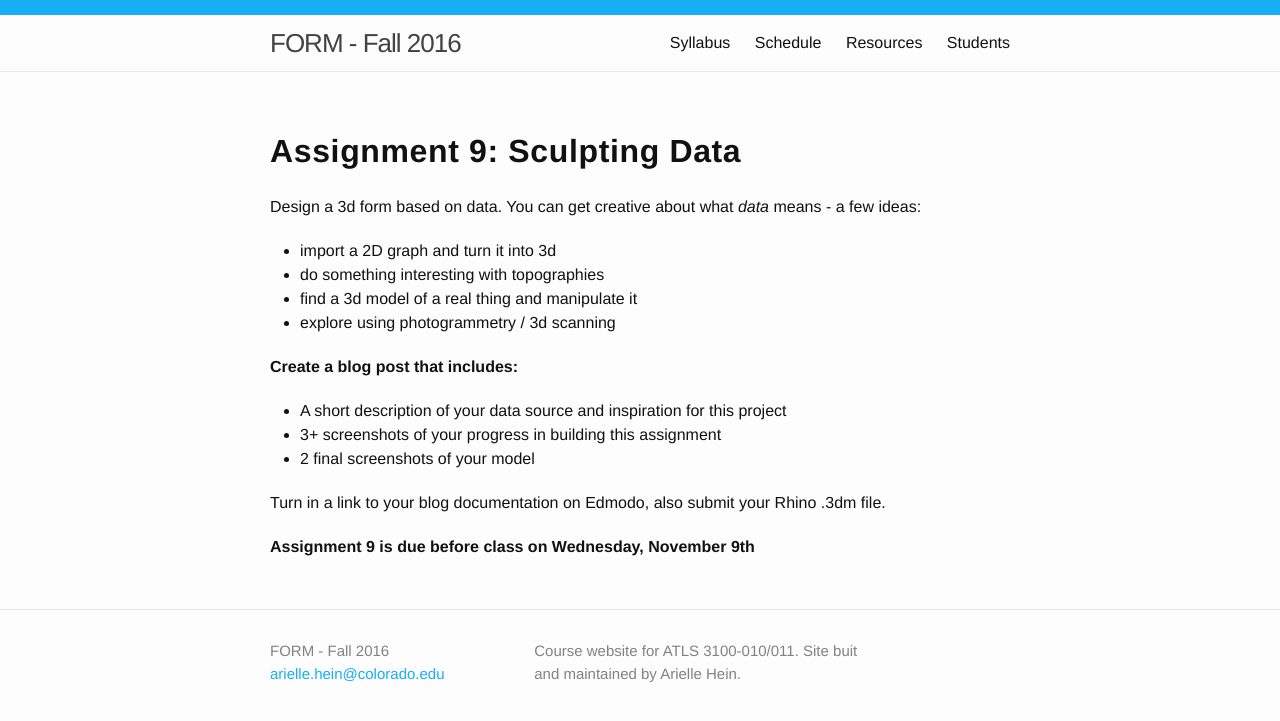
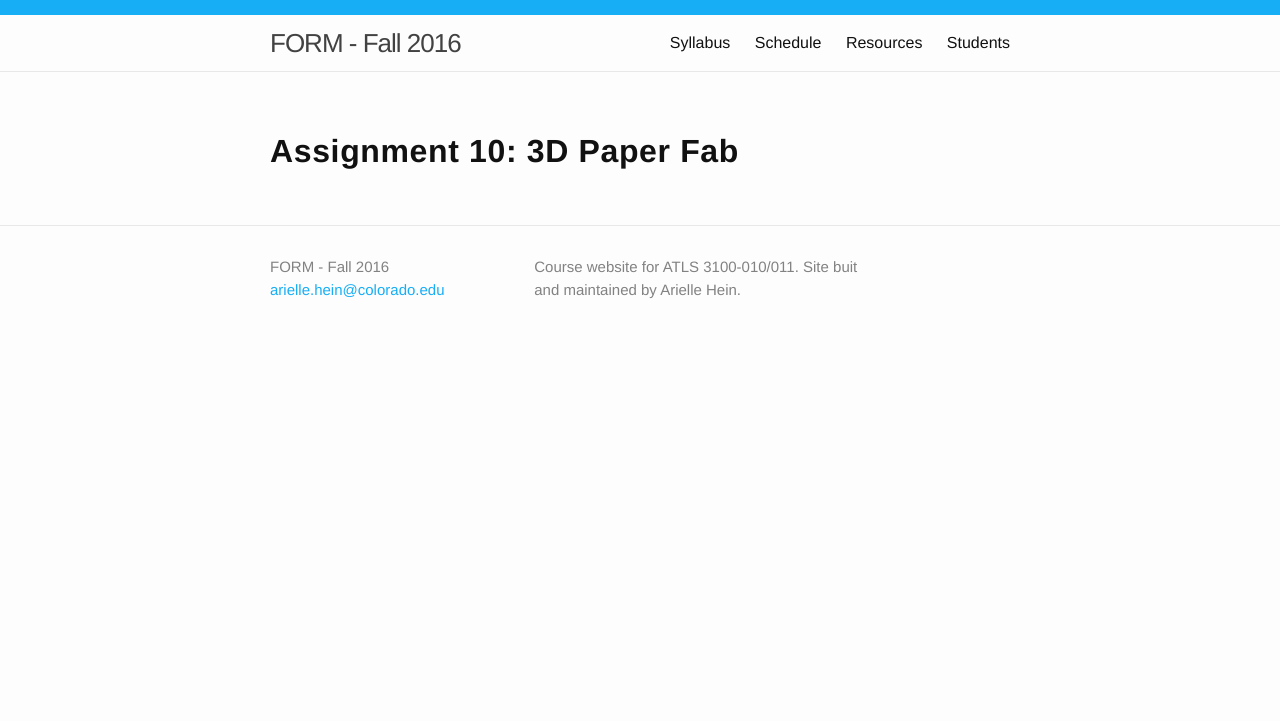
Before and after one commit to coloringchaos/form-fall-16, a Jekyll site: the page built from assignments/assignment-10.md, in a window 1280 px wide. Shown: the top 721 px of the page. Built offline with Jekyll 4.4.1, drawn with Linux system fonts in a browser that asks for light colours.

Commit message:
assignment posts

```diff
--- a/assignments/assignment-10.md
+++ b/assignments/assignment-10.md
@@ -4,21 +4,4 @@ title: Assignment 10
 permalink: /assignment-10/
 ---
 
-# Assignment 9: Sculpting Data
-
-Design a 3d form based on data. You can get creative about what *data* means - a few ideas:
-
-+ import a 2D graph and turn it into 3d
-+ do something interesting with topographies
-+ find a 3d model of a real thing and manipulate it
-+ explore using photogrammetry / 3d scanning
-
-**Create a blog post that includes:**
-
-+ A short description of your data source and inspiration for this project
-+ 3+ screenshots of your progress in building this assignment
-+ 2 final screenshots of your model
-
-Turn in a link to your blog documentation on Edmodo, also submit your Rhino .3dm file.
-
-**Assignment 9 is due before class on Wednesday, November 9th**
+# Assignment 10: 3D Paper Fab
--- a/assignments/design-reflection.mdown
+++ b/assignments/design-reflection.mdown
@@ -1,7 +1,7 @@
 ---
 layout: default
-title: Design Observation
-permalink: Design Observation
+title: Design Reflection
+permalink: Design Reflection
 ---
 
-# Design Observation
+# Design Reflection
```
Also changed, not shown: assignments/assignment-9.md (+8 -0 lines).
